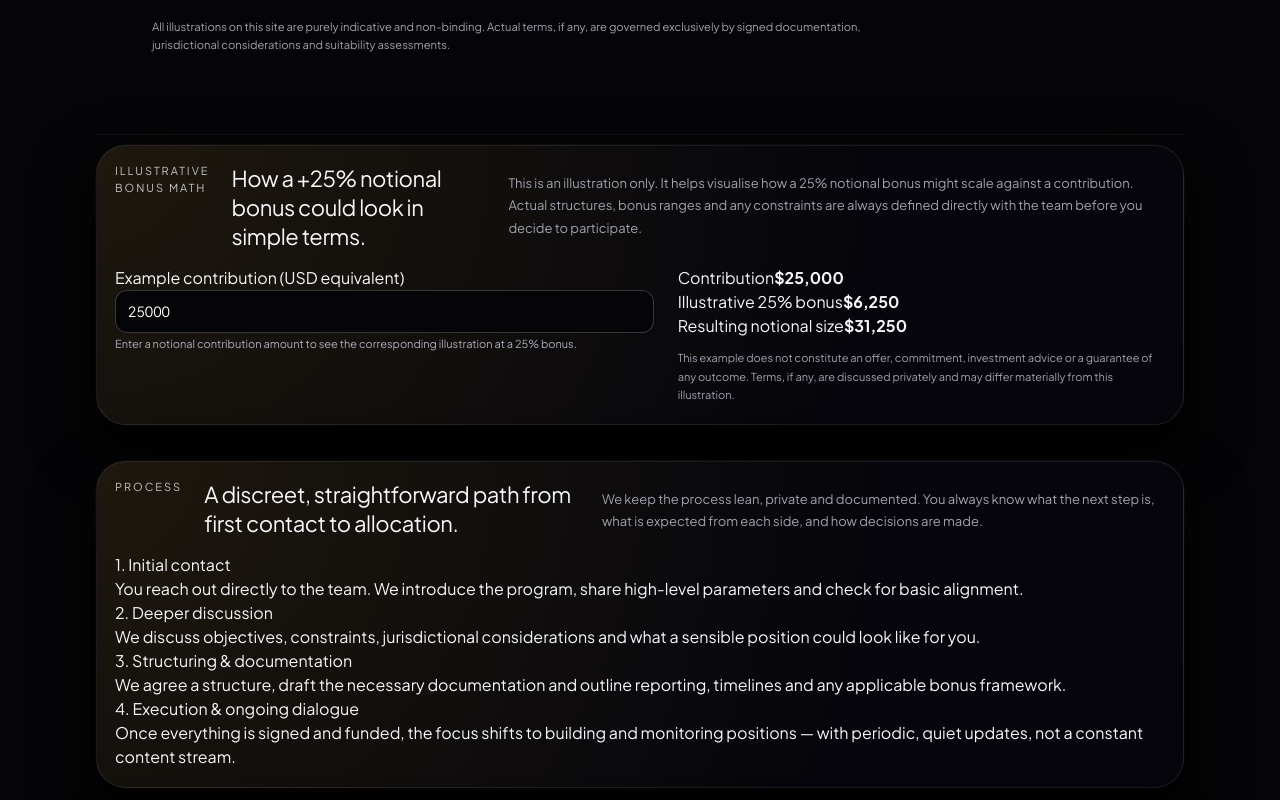
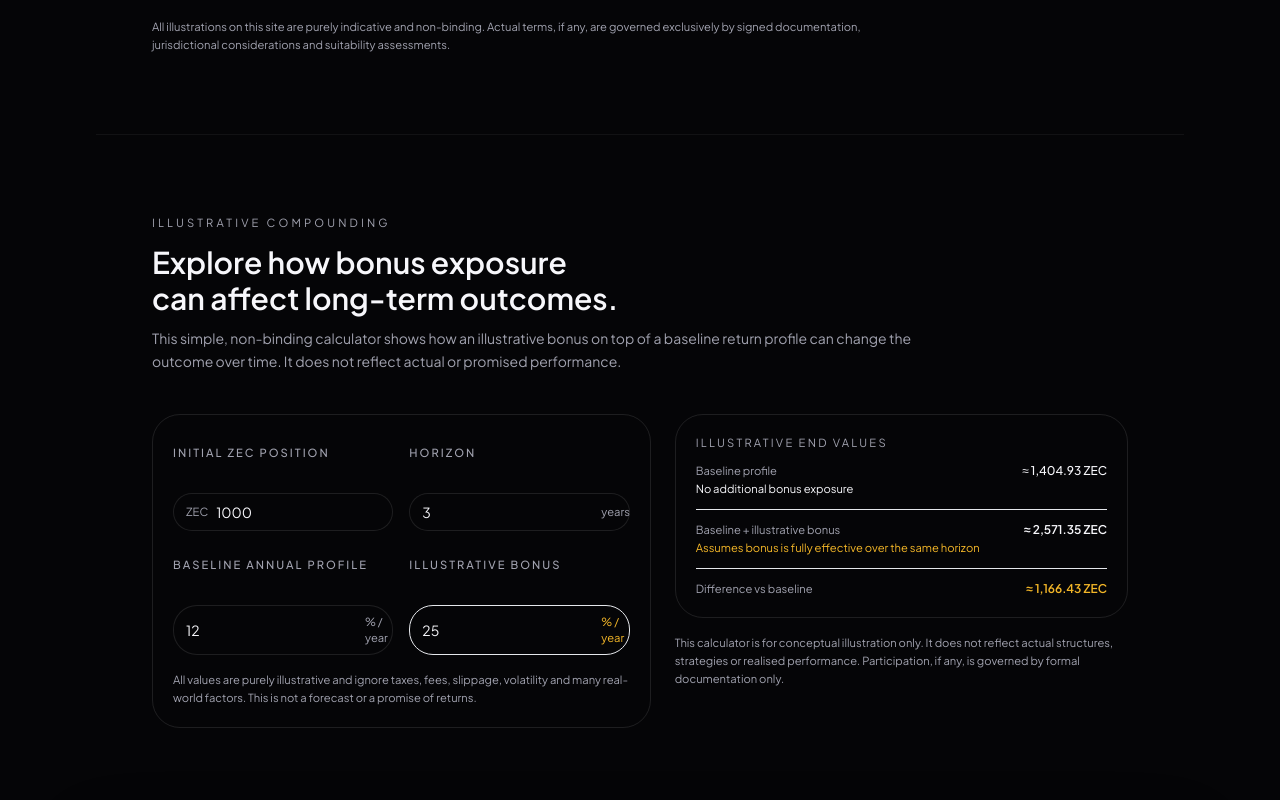
Before and after one commit to Gatsby01k/zcv-land, a Next.js app: page / in a window 1280 px wide. Shown: the part 1780-2580 px from the top of the page. Built offline with nearby package versions, Linux system fonts and the light colour scheme.

Commit message:
Update CalculatorSection.tsx

```diff
--- a/components/sections/CalculatorSection.tsx
+++ b/components/sections/CalculatorSection.tsx
@@ -1,68 +1,188 @@
+// components/sections/CalculatorSection.tsx
 "use client";
 
-import { useState } from "react";
+import { useState, useMemo } from "react";
 
-const formatUSD = (value: number) =>
-  "$" + value.toLocaleString("en-US", { maximumFractionDigits: 0 });
+function parseNumber(value: string): number {
+  const n = Number(value.replace(",", "."));
+  return Number.isFinite(n) && n >= 0 ? n : 0;
+}
 
 export default function CalculatorSection() {
-  const [amount, setAmount] = useState(25000);
-  const bonus = Math.round(amount * 0.25);
-  const total = amount + bonus;
+  const [principal, setPrincipal] = useState("1000");
+  const [years, setYears] = useState("3");
+  const [baseline, setBaseline] = useState("12"); // %
+  const [bonus, setBonus] = useState("25"); // %
+
+  const result = useMemo(() => {
+    const P = parseNumber(principal);
+    const t = parseNumber(years);
+    const rBase = parseNumber(baseline) / 100;
+    const rBonus = parseNumber(bonus) / 100;
+
+    const baseValue = P * Math.pow(1 + rBase, t);
+    const bonusValue = P * Math.pow(1 + rBase + rBonus, t);
+
+    return {
+      baseValue,
+      bonusValue,
+      diff: bonusValue - baseValue,
+    };
+  }, [principal, years, baseline, bonus]);
+
+  const fmt = (n: number) =>
+    n.toLocaleString("en-US", {
+      maximumFractionDigits: 2,
+    });
 
   return (
-    <section className="block reveal" id="calculator">
-      <div className="block-inner">
-        <header className="block-header">
-          <p className="block-kicker">Illustrative bonus math</p>
-          <h2 className="block-title">
-            How a +25% notional bonus could look in simple terms.
+    <section className="reveal border-b border-white/5 bg-zv-bg-soft/60 py-16 lg:py-20">
+      <div className="mx-auto max-w-5xl px-4 lg:px-6">
+        <header className="max-w-3xl space-y-3">
+          <p className="text-[0.7rem] uppercase tracking-[0.28em] text-zv-muted">
+            Illustrative compounding
+          </p>
+          <h2 className="text-balance text-2xl font-semibold text-zv-text sm:text-3xl">
+            Explore how bonus exposure can affect long-term outcomes.
           </h2>
-          <p className="block-copy">
-            This is an illustration only. It helps visualise how a 25% notional
-            bonus might scale against a contribution. Actual structures, bonus
-            ranges and any constraints are always defined directly with the team
-            before you decide to participate.
+          <p className="text-sm leading-relaxed text-zv-muted">
+            This simple, non-binding calculator shows how an illustrative bonus
+            on top of a baseline return profile can change the outcome over
+            time. It does not reflect actual or promised performance.
           </p>
         </header>
 
-        <div className="calc-grid">
-          <div className="calc-input">
-            <label htmlFor="amount">Example contribution (USD equivalent)</label>
-            <input
-              id="amount"
-              type="number"
-              min={0}
-              step={1000}
-              value={amount}
-              onChange={(e) => {
-                const value = Number(e.target.value || 0);
-                setAmount(value < 0 ? 0 : value);
-              }}
-            />
-            <p className="calc-hint">
-              Enter a notional contribution amount to see the corresponding
-              illustration at a 25% bonus.
+        <div className="mt-10 grid gap-6 lg:grid-cols-[minmax(0,1.1fr)_minmax(0,1fr)]">
+          {/* Inputs */}
+          <div className="space-y-4 rounded-3xl border border-white/10 bg-zv-bg-card/80 p-4 sm:p-5">
+            <div className="grid gap-4 sm:grid-cols-2">
+              <div className="space-y-1.5 text-xs">
+                <label className="block text-[0.7rem] font-medium uppercase tracking-[0.18em] text-zv-muted">
+                  Initial ZEC position
+                </label>
+                <div className="flex items-center gap-2 rounded-2xl border border-white/10 bg-zv-bg px-3 py-2">
+                  <span className="text-[0.7rem] text-zv-muted">ZEC</span>
+                  <input
+                    value={principal}
+                    onChange={(e) => setPrincipal(e.target.value)}
+                    className="flex-1 bg-transparent text-sm text-zv-text outline-none"
+                    inputMode="decimal"
+                  />
+                </div>
+              </div>
+
+              <div className="space-y-1.5 text-xs">
+                <label className="block text-[0.7rem] font-medium uppercase tracking-[0.18em] text-zv-muted">
+                  Horizon
+                </label>
+                <div className="flex items-center gap-2 rounded-2xl border border-white/10 bg-zv-bg px-3 py-2">
+                  <input
+                    value={years}
+                    onChange={(e) => setYears(e.target.value)}
+                    className="flex-1 bg-transparent text-sm text-zv-text outline-none"
+                    inputMode="decimal"
+                  />
+                  <span className="text-[0.7rem] text-zv-muted">years</span>
+                </div>
+              </div>
+            </div>
+
+            <div className="grid gap-4 sm:grid-cols-2">
+              <div className="space-y-1.5 text-xs">
+                <label className="block text-[0.7rem] font-medium uppercase tracking-[0.18em] text-zv-muted">
+                  Baseline annual profile
+                </label>
+                <div className="flex items-center gap-2 rounded-2xl border border-white/10 bg-zv-bg px-3 py-2">
+                  <input
+                    value={baseline}
+                    onChange={(e) => setBaseline(e.target.value)}
+                    className="flex-1 bg-transparent text-sm text-zv-text outline-none"
+                    inputMode="decimal"
+                  />
+                  <span className="text-[0.7rem] text-zv-muted">% / year</span>
+                </div>
+              </div>
+
+              <div className="space-y-1.5 text-xs">
+                <label className="block text-[0.7rem] font-medium uppercase tracking-[0.18em] text-zv-muted">
+                  Illustrative bonus
+                </label>
+                <div className="flex items-center gap-2 rounded-2xl border border-zv-gold/40 bg-zv-bg px-3 py-2">
+                  <input
+                    value={bonus}
+                    onChange={(e) => setBonus(e.target.value)}
+                    className="flex-1 bg-transparent text-sm text-zv-text outline-none"
+                    inputMode="decimal"
+                  />
+                  <span className="text-[0.7rem] text-zv-gold">% / year</span>
+                </div>
+              </div>
+            </div>
+
+            <p className="text-[0.7rem] leading-relaxed text-zv-muted">
+              All values are purely illustrative and ignore taxes, fees,
+              slippage, volatility and many real-world factors. This is not a
+              forecast or a promise of returns.
             </p>
           </div>
 
-          <div className="calc-results">
-            <div className="calc-row">
-              <span>Contribution</span>
-              <strong>{formatUSD(amount)}</strong>
+          {/* Results */}
+          <div className="space-y-4">
+            <div className="rounded-3xl border border-white/10 bg-zv-bg-card/90 p-4 sm:p-5 text-xs">
+              <div className="mb-3 flex items-center justify-between gap-2">
+                <span className="text-[0.7rem] uppercase tracking-[0.2em] text-zv-muted">
+                  Illustrative end values
+                </span>
+              </div>
+
+              <div className="space-y-3">
+                <div className="flex items-baseline justify-between gap-3">
+                  <div>
+                    <div className="text-[0.7rem] text-zv-muted">
+                      Baseline profile
+                    </div>
+                    <div className="mt-0.5 text-[0.7rem] text-zv-muted/80">
+                      No additional bonus exposure
+                    </div>
+                  </div>
+                  <div className="text-right">
+                    <div className="text-xs font-medium text-zv-text">
+                      ≈ {fmt(result.baseValue)} ZEC
+                    </div>
+                  </div>
+                </div>
+
+                <div className="flex items-baseline justify-between gap-3 border-t border-white/8 pt-3">
+                  <div>
+                    <div className="text-[0.7rem] text-zv-muted">
+                      Baseline + illustrative bonus
+                    </div>
+                    <div className="mt-0.5 text-[0.7rem] text-zv-gold">
+                      Assumes bonus is fully effective over the same horizon
+                    </div>
+                  </div>
+                  <div className="text-right">
+                    <div className="text-xs font-semibold text-zv-text">
+                      ≈ {fmt(result.bonusValue)} ZEC
+                    </div>
+                  </div>
+                </div>
+
+                <div className="flex items-center justify-between gap-3 border-t border-zv-gold/25 pt-3">
+                  <div className="text-[0.7rem] text-zv-muted">
+                    Difference vs baseline
+                  </div>
+                  <div className="text-xs font-semibold text-zv-gold">
+                    ≈ {fmt(result.diff)} ZEC
+                  </div>
+                </div>
+              </div>
             </div>
-            <div className="calc-row">
-              <span>Illustrative 25% bonus</span>
-              <strong>{formatUSD(bonus)}</strong>
-            </div>
-            <div className="calc-row calc-row-total">
-              <span>Resulting notional size</span>
-              <strong>{formatUSD(total)}</strong>
-            </div>
-            <p className="calc-disclaimer">
-              This example does not constitute an offer, commitment, investment
-              advice or a guarantee of any outcome. Terms, if any, are discussed
-              privately and may differ materially from this illustration.
+
+            <p className="text-[0.7rem] leading-relaxed text-zv-muted">
+              This calculator is for conceptual illustration only. It does not
+              reflect actual structures, strategies or realised performance.
+              Participation, if any, is governed by formal documentation only.
             </p>
           </div>
         </div>
```
